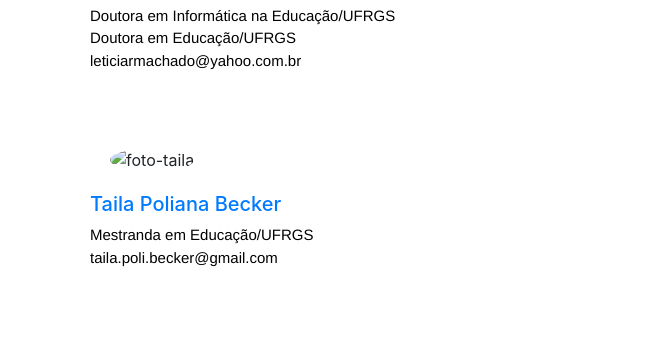
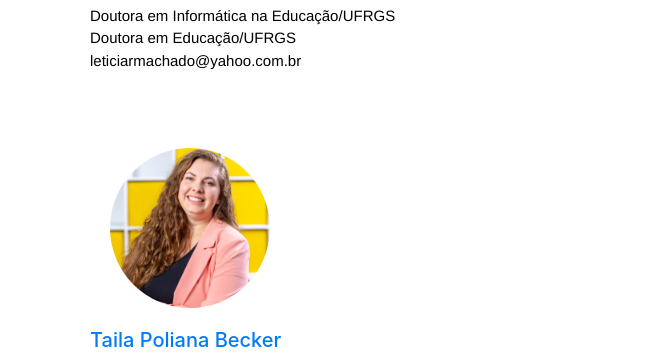
Before and after one commit to gaabemonteiro/metodologias-ativas, a website: page creditos.html in a window 1280 px wide. Shown: the part 2506-2863 px from the top of the page, 0-656 px from the left. Drawn offline with nearby package versions, Linux system fonts and the light colour scheme; grey boxes are pictures that could not be loaded.

Commit message:
inseri imagem taila

```diff
--- a/creditos.html
+++ b/creditos.html
@@ -145,7 +145,7 @@
                           </div>
 
                         <div class="col-md-6" style="padding: 20px;">
-                          <img class="perfil-creditos" src="imagens-creditos/taila.png" alt="foto-taila">
+                          <img class="perfil-creditos" src="imagens-creditos/taila.jpg" alt="foto-taila">
                           <h5><a href="http://lattes.cnpq.br/7062247645230129" target="_blank">Taila Poliana Becker</a></h5>
                           <p>Mestranda em Educação/UFRGS<br>taila.poli.becker@gmail.com</p>
                           </div>
```
Also changed, not shown: imagens-creditos/taila.jpg (added).
